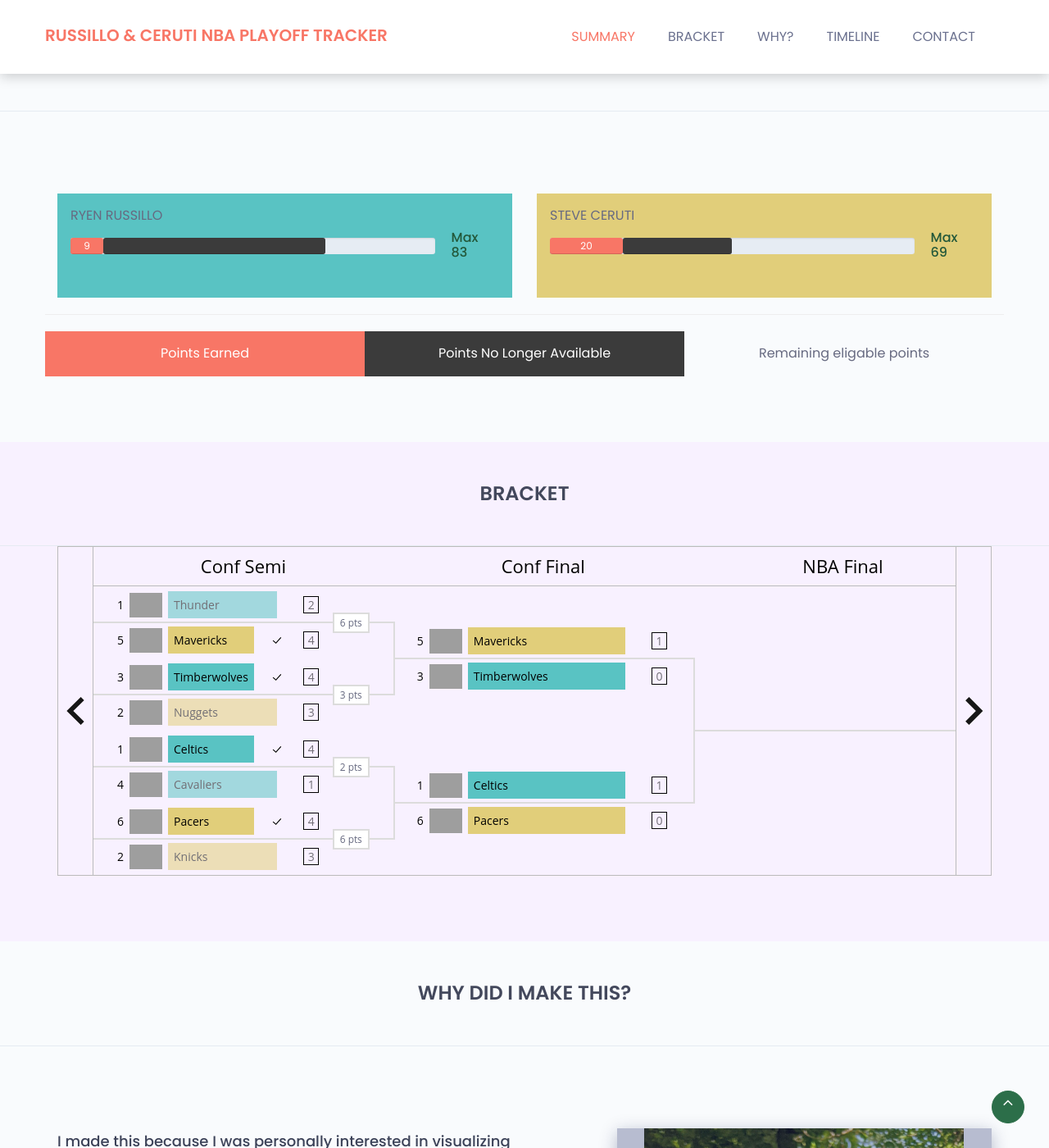
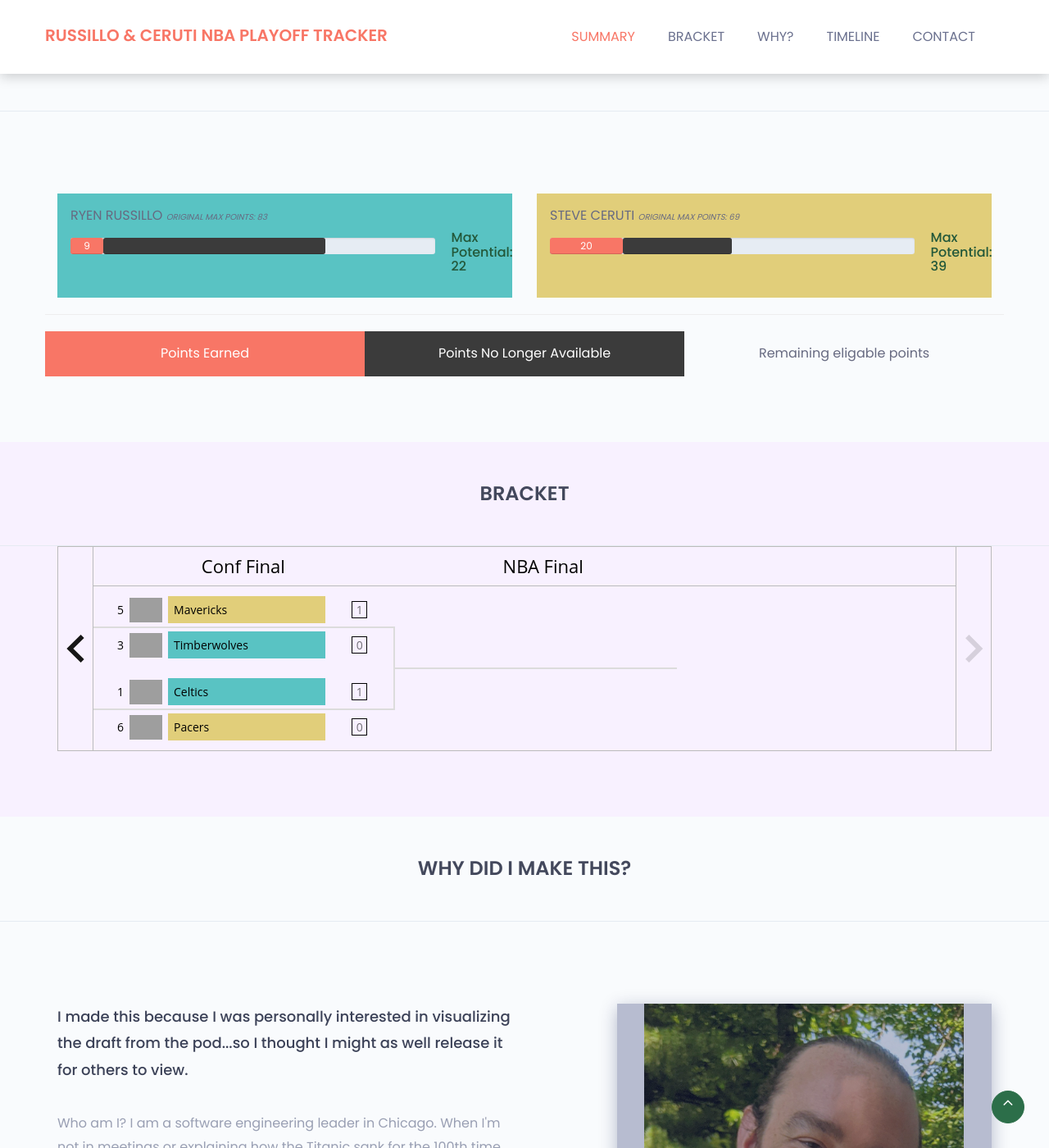
Before and after one commit to jeffmiller00/russillo, a Jekyll site: the page built from index.html, in a window 1280 px wide and 1400 px high, scrolled down 931 px. Shown: the whole window at 82% size. Built offline with Jekyll 4.4.1, drawn with Linux system fonts in a browser that asks for light colours; grey boxes are pictures that could not be loaded.

Commit message:
Clarify what the maximum was at the beginning and is now.

```diff
--- a/assets/css/style.css
+++ b/assets/css/style.css
@@ -903,3 +903,8 @@
     color: #2c2c2c;
     padding: 0.5em;
 }
+
+.muted {
+    font-size: 1.0rem;
+    font-style: italic;
+}
--- a/assets/js/app.js
+++ b/assets/js/app.js
@@ -627,7 +627,7 @@
     bracket.applyNewOptions(some_default_options)
   }
 }
-bracket.setBaseRoundIndex(3)
+bracket.setBaseRoundIndex(4)
 mediaQuery.addEventListener('change', adjust)
 
 adjust()
--- a/index.html
+++ b/index.html
@@ -35,13 +35,13 @@
         <div class="col-md-6">
           <div class="single-skill-content">
             <div class="barWrapper ryen-bg" style="padding: 1em;">
-              <span class="progressText">ryen russillo</span>
+              <span class="progressText">ryen russillo</span>&nbsp;<span class="muted">Original Max Points: 83</span>
               <div class="single-progress-txt">
                 <div class="progress ">
                   <div class="progress-bar points-earned" role="progressbar" aria-valuenow="9" aria-valuemin="0" aria-valuemax="83" style="width: 10.8%">9</div>
                   <div class="progress-bar points-unavailable" role="progressbar" aria-valuenow="61" aria-valuemin="0" aria-valuemax="83" style="width: 73.5%"></div>
                 </div>
-                <h3>Max 83</h3>
+                <h3>Max Potential: 22</h3>
               </div>
             </div><!-- /.barWrapper -->
           </div>
@@ -49,13 +49,13 @@
         <div class="col-md-6">
           <div class="single-skill-content">
             <div class="barWrapper ceruti-bg" style="padding: 1em;">
-              <span class="progressText">steve ceruti</span>
+              <span class="progressText">steve ceruti</span>&nbsp;<span class="muted">Original Max Points: 69</span>
               <div class="single-progress-txt">
                 <div class="progress ">
                   <div class="progress-bar points-earned" role="progressbar" aria-valuenow="20" aria-valuemin="0" aria-valuemax="69" style="width: 29.0%;">20</div>
                   <div class="progress-bar points-unavailable" role="progressbar" aria-valuenow="30" aria-valuemin="0" aria-valuemax="69" style="width: 43.5%"></div>
                 </div>
-                <h3>Max 69</h3>
+                <h3>Max Potential: 39</h3>
               </div>
             </div><!-- /.barWrapper -->
           </div>
```
